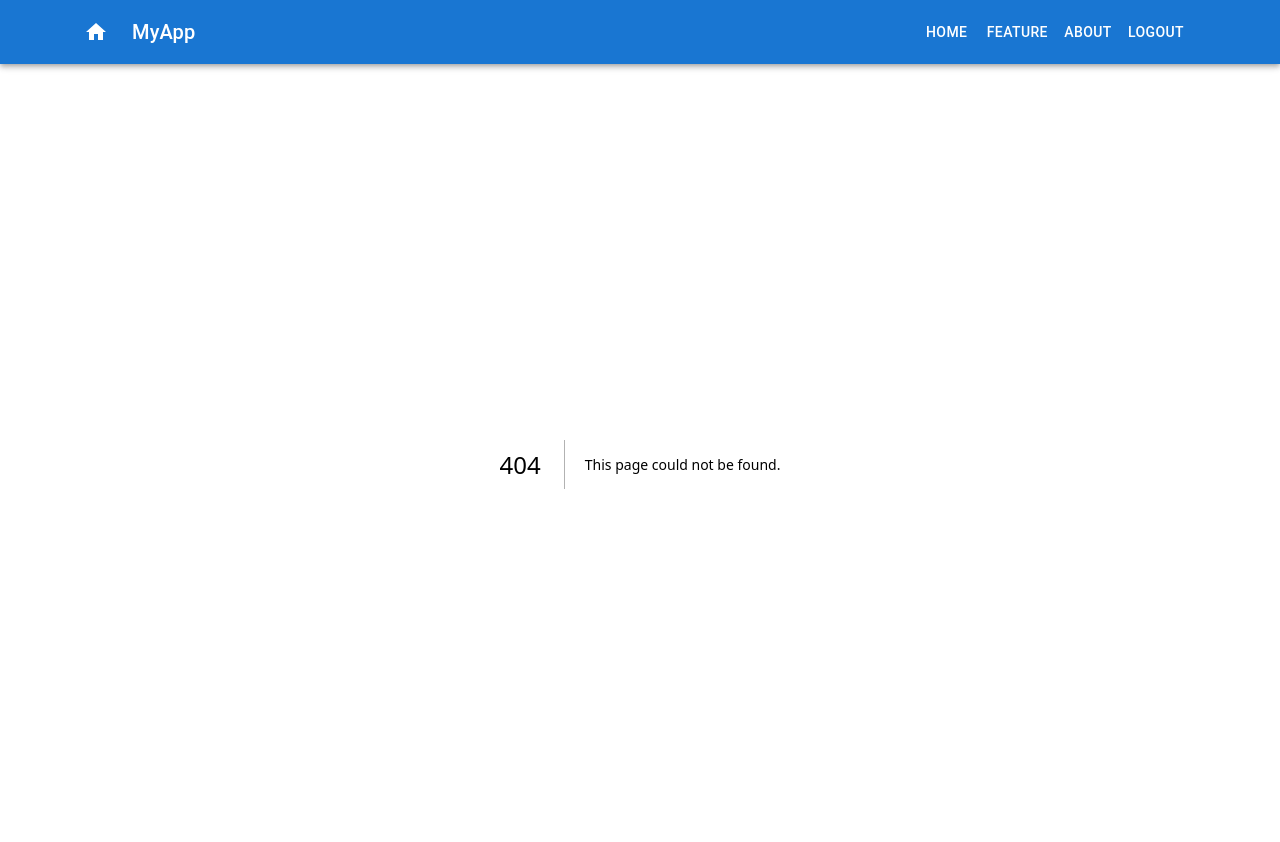
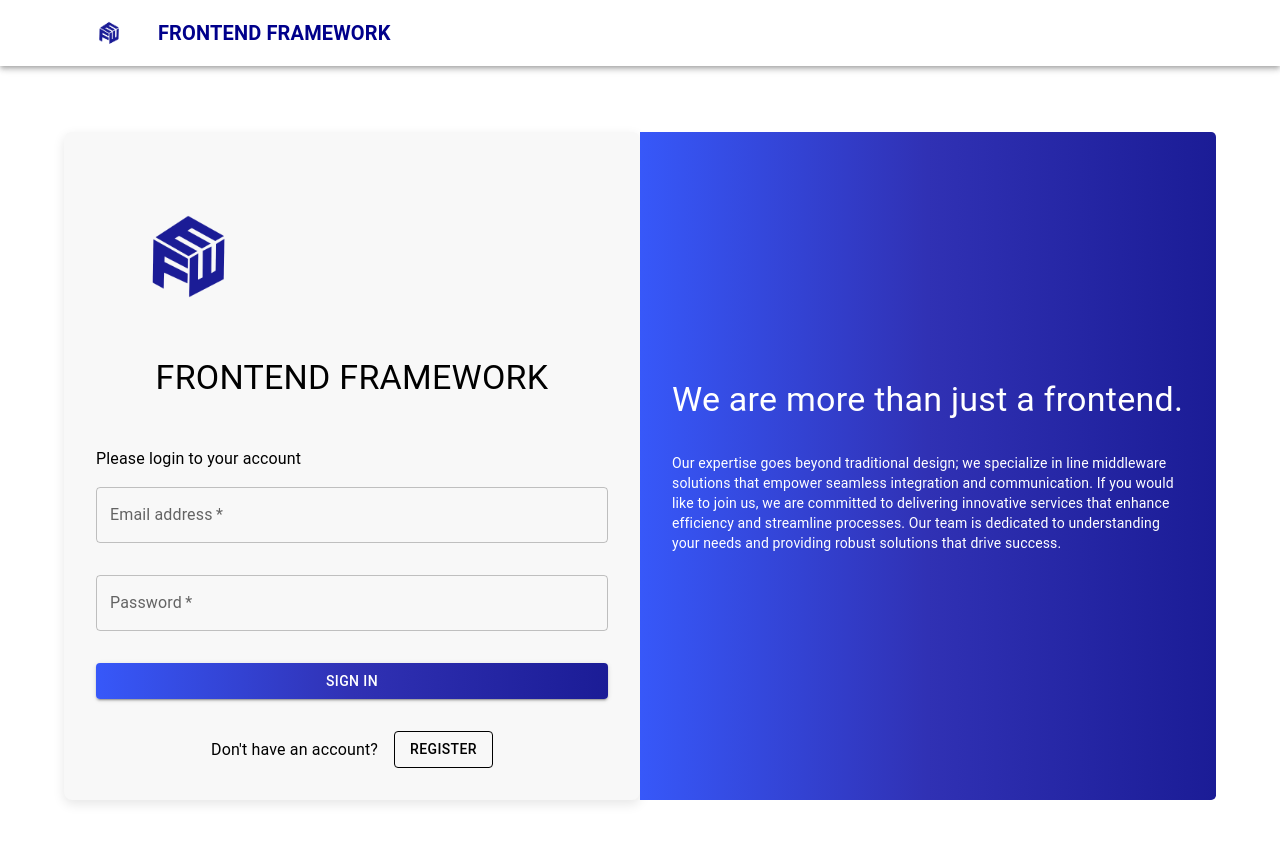
Before and after one commit to sonmodx/LineChatbotFramework, a Next.js app: page /login in a window 1280 px wide. Before the commit this address had no page. Shown: the top 842 px of the page. Built offline with nearby package versions, Linux system fonts and the light colour scheme; no server answers.

Commit message:
addpathloginandchangenavbar

```diff
--- a/app/layout.js
+++ b/app/layout.js
@@ -14,8 +14,10 @@ export default function RootLayout({ children }) {
   return (
     <html lang="en">
       <body className={inter.className}>
-        <Navbar />
-        <AuthProvider>{children}</AuthProvider>
+      <AuthProvider>
+          <Navbar /> {/* Place your Navbar here so it has access to the session */}
+          {children} {/* This is where your page content will be rendered */}
+        </AuthProvider>
       </body>
     </html>
   );
--- a/app/page.jsx
+++ b/app/login/page.jsx
@@ -1,16 +1,12 @@
 import LoginForm from "@/components/LoginForm";
 import { getServerSession } from "next-auth";
 import { redirect } from "next/navigation";
-import { authOptions } from "./api/auth/[...nextauth]/route";
+import { authOptions } from "../api/auth/[...nextauth]/route";
 
 export default async function Home() {
   const session = await getServerSession(authOptions);
 
-  if (session) redirect("/dashboard");
+  if (session) redirect("/channels");
 
-  return (
-    <main>
-      <LoginForm />
-    </main>
-  );
+  return <LoginForm />;
 }
--- a/app/register/page.jsx
+++ b/app/register/page.jsx
@@ -5,7 +5,7 @@ import { authOptions } from "../api/auth/[...nextauth]/route";
 
 export default async function Register() {
   const session = await getServerSession(authOptions);
-  if (session) redirect("/dashboard");
+  if (session) redirect("/channels");
 
   return <RegisterForm />;
 }
--- a/components/LoginForm.jsx
+++ b/components/LoginForm.jsx
@@ -71,7 +71,7 @@ export default function LoginForm() {
         return;
       }
 
-      router.replace("dashboard");
+      router.replace("channels");
     } catch (error) {
       console.log(error);
       setError("An unexpected error occurred");
@@ -85,12 +85,12 @@ export default function LoginForm() {
         <Grid item xs={12} md={6}>
           <ContentBox>
             <Box sx={{ textAlign: "center", mb: 5 }}>
-              {/* <Image
-                src="https://cdn.discordapp.com/attachments/1268217881657737236/1272507012432920598/copy.png?ex=66e4c141&is=66e36fc1&hm=e9f52b52addefbd74e97b4817bf8eb51df6423e903434c61f059077c507600d7&"
+              <Image
+                src="/logo.png"
                 alt="logo"
                 width={185}
                 height={185}
-              /> */}
+              />
               <Typography variant="h4" sx={{ mt: 1, mb: 5, pb: 1 }}>
                 FRONTEND FRAMEWORK
               </Typography>
@@ -157,7 +157,7 @@ export default function LoginForm() {
                 We are more than just a frontend.
               </Typography>
               <Typography variant="body2">
-                Lorem ipsum dolor sit amet, consectetur adipisicing elit, sed do eiusmod tempor incididunt ut labore et dolore magna aliqua. Ut enim ad minim veniam, quis nostrud exercitation ullamco laboris nisi ut aliquip ex ea commodo consequat.
+              Our expertise goes beyond traditional design; we specialize in line middleware solutions that empower seamless integration and communication. If you would like to join us, we are committed to delivering innovative services that enhance efficiency and streamline processes. Our team is dedicated to understanding your needs and providing robust solutions that drive success.
               </Typography>
             </Box>
           </GradientBox>
--- a/components/Navbar.jsx
+++ b/components/Navbar.jsx
@@ -1,5 +1,3 @@
-// components/Navbar.js
-
 "use client";
 
 import {
@@ -11,23 +9,32 @@ import {
   Container,
 } from "@mui/material";
 import HomeIcon from "@mui/icons-material/Home";
-import { useRouter } from "next/navigation";
-import { signOut } from "next-auth/react";
+import Image from 'next/image';
+import { signOut, useSession } from "next-auth/react";
+import { useRouter } from "next/navigation"; // Import useRouter
 
 const Navbar = () => {
-  const router = useRouter();
+  const { data: session } = useSession();
+  const router = useRouter(); // Initialize useRouter
 
   const handleLogout = async () => {
     try {
-      await signOut({ redirect: false }); // Use redirect: false to prevent automatic redirection
-      router.push("/"); // Redirect to login or any other page
+      await signOut({ redirect: false });
+      router.push("/login"); // Redirect to the login page after logout
     } catch (error) {
       console.error("Sign out failed", error);
     }
   };
 
+  // Handle Home icon click
+  const handleHomeClick = () => {
+    if (session) {
+      router.push("/channels"); // Redirect to channels if logged in
+    }
+  };
+
   return (
-    <AppBar position="static">
+    <AppBar position="static" sx={{ backgroundColor: "white", color: "darkblue" }}>
       <Container>
         <Toolbar>
         <IconButton
@@ -35,24 +42,42 @@ const Navbar = () => {
   color="inherit"
   aria-label="logo"
   sx={{ mr: 2 }}
+  onClick={handleHomeClick} // Add click handler
+  disabled={!session} // Disable button if not logged in
 >
-            <HomeIcon />
+  <Image
+    src="/logo.png" // Replace with the path to your logo
+    alt="Logo"
+    width={50} // Adjust width as needed
+    height={50} // Adjust height as needed
+  />
 </IconButton>
-          <Typography variant="h6" sx={{ flexGrow: 1 }}>
-            MyApp
+          <Typography variant="h6" sx={{ flexGrow: 1, fontWeight: "bold" }}>
+            FRONTEND FRAMEWORK
           </Typography>
-          <Button color="inherit" onClick={() => router.push("/channels")}>
-            Home
-          </Button>
-          <Button color="inherit" onClick={() => router.push("/feature")}>
-            Feature
-          </Button>
-          <Button color="inherit" onClick={() => router.push("/about")}>
-            About
-          </Button>
-          <Button color="inherit" onClick={handleLogout}>
+          <>
+            {session?.user?.name && (
+              <Typography variant="body1" sx={{ mx: 2, fontWeight: "bold" }}>
+                Name: {session.user.name}
+              </Typography>
+            )}
+            {/* Only render the Logout button if the user is logged in */}
+            {session && (
+              <Button
+                color="inherit"
+                onClick={handleLogout}
+                sx={{
+                  fontWeight: "bold", // Bold font
+                  "&:hover": {
+                    backgroundColor: "darkblue", // Dark blue background on hover
+                    color: "white", // Change text color to white on hover
+                  },
+                }}
+              >
                 Logout
               </Button>
+            )}
+          </>
         </Toolbar>
       </Container>
     </AppBar>
--- a/components/RegisterForm.jsx
+++ b/components/RegisterForm.jsx
@@ -1,5 +1,5 @@
 "use client";
-
+import Image from 'next/image';
 import { useState } from "react";
 import { useRouter } from "next/navigation";
 import Link from "next/link";
@@ -43,6 +43,12 @@ const ContentBox = styled(Box)(({ theme }) => ({
   padding: theme.spacing(4), // Adjust padding as needed
 }));
 
+// Email validation function
+const isValidEmail = (email) => {
+  const emailPattern = /^[^\s@]+@[^\s@]+\.[^\s@]+$/; // Basic regex for email validation
+  return emailPattern.test(email);
+};
+
 export default function RegisterForm() {
   const [name, setName] = useState("");
   const [email, setEmail] = useState("");
@@ -60,6 +66,12 @@ export default function RegisterForm() {
     // Validate form fields
     if (!name || !email || !password || !confirmPassword) {
       setError("All fields are required.");
+      return;
+    }
+
+    // Validate email format
+    if (!isValidEmail(email)) {
+      setError("Invalid email format.");
       return;
     }
 
@@ -121,11 +133,13 @@ export default function RegisterForm() {
         <Grid item xs={12} md={6}>
           <ContentBox>
             <Box sx={{ textAlign: "center", mb: 5 }}>
-              {/* <img
-                src="https://cdn.discordapp.com/attachments/1268217881657737236/1272507012432920598/copy.png?ex=66e4c141&is=66e36fc1&hm=e9f52b52addefbd74e97b4817bf8eb51df6423e903434c61f059077c507600d7&"
+              <Image
+                src="/logo.png" // Ensure this path is correct
                 alt="logo"
-                style={{ width: "185px" }}
-              /> */}
+                width={185}
+                height={185}
+                layout="intrinsic" // Optional: Use layout for better image handling
+              />
               <Typography variant="h4" sx={{ mt: 1, mb: 5, pb: 1 }}>
                 Join FRONTEND FRAMEWORK
               </Typography>
@@ -205,7 +219,7 @@ export default function RegisterForm() {
               }}
             >
               <Typography>Already have an account?</Typography>
-              <Link href="/" passHref>
+              <Link href="/login" passHref>
                 <Button variant="outlined" color="blue">
                   Login
                 </Button>
@@ -220,7 +234,7 @@ export default function RegisterForm() {
                 Welcome to our community!
               </Typography>
               <Typography variant="body2">
-                Lorem ipsum dolor sit amet, consectetur adipisicing elit, sed do eiusmod tempor incididunt ut labore et dolore magna aliqua. Ut enim ad minim veniam, quis nostrud exercitation ullamco laboris nisi ut aliquip ex ea commodo consequat.
+              We are excited to have you here! Our platform is dedicated to line middleware, providing powerful solutions for seamless integration and communication. If you would like to join us, you’ll find a space where innovation meets collaboration, enabling you to enhance your projects and streamline your processes. Thank you for being a part of our community!
               </Typography>
             </Box>
           </GradientBox>
--- a/next.config.mjs
+++ b/next.config.mjs
@@ -1,4 +1,15 @@
 /** @type {import('next').NextConfig} */
-const nextConfig = {};
+const nextConfig = {
+    async redirects() {
+      return [
+        {
+          source: '/',
+          destination: '/login',
+          permanent: false, // Set to true if you want a permanent redirect
+        },
+      ];
+    },
 
-export default nextConfig;
+  };
+
+  export default nextConfig;
```
Also changed, not shown: public/logo.png (added). Lines whose indentation alone changed are shown as unchanged.
